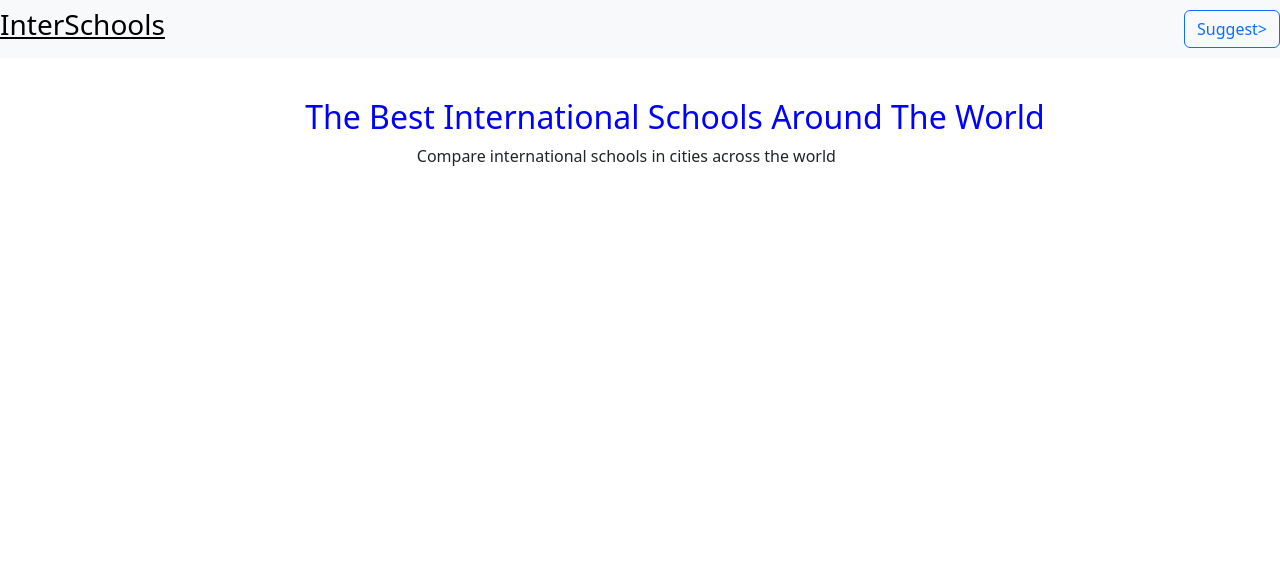
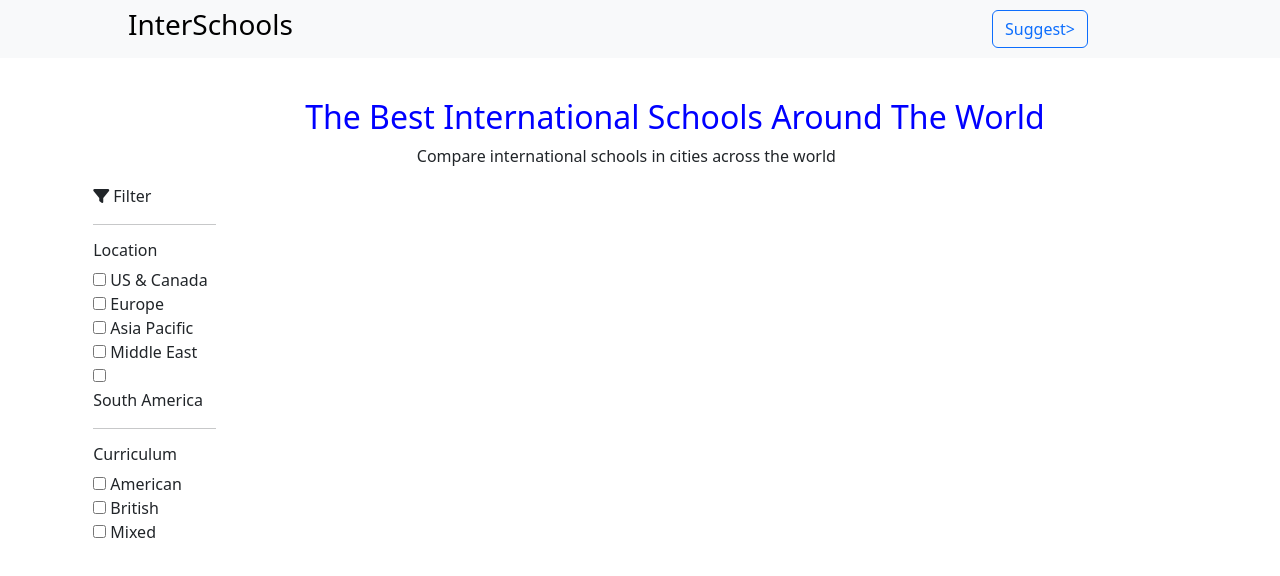
Before and after one commit to JosephNdegwa/interschools, a plain HTML site: page index.html in a window 1280 px wide. Drawn offline with nearby package versions, Linux system fonts and the light colour scheme.

Commit message:
add left filter panel and styling

```diff
--- a/css/style.css
+++ b/css/style.css
@@ -4,6 +4,14 @@
 }
 .Navbar {
     padding-top: 0px;
+    width: 100%;
+}
+.school {
+    padding-left: 10%;
+}
+
+.suggest {
+    padding-right: 15%;
 }
 
 .button-1 {
@@ -20,3 +28,8 @@
     align-items: center;
     margin-left: 30%;
 }
+
+.filter{
+    padding-left: 1%;
+    padding-right: 88%;
+}
--- a/index.html
+++ b/index.html
@@ -6,6 +6,7 @@
     <meta name="viewport" content="width=device-width, initial-scale=1.0">
     <link href="css/style.css" rel="stylesheet" type="text/css">
     <link rel="stylesheet" href="https://cdn.jsdelivr.net/npm/bootstrap@5.2.0/dist/css/bootstrap.min.css" integrity="sha384-gH2yIJqKdNHPEq0n4Mqa/HGKIhSkIHeL5AyhkYV8i59U5AR6csBvApHHNl/vI1Bx" crossorigin="anonymous">
+    <script src="https://kit.fontawesome.com/9a82977ab8.js" crossorigin="anonymous"></script>
     <title>InterSchools</title>
 </head>
 
@@ -14,10 +15,10 @@
     <!--Navbar-->
     <div class="Navbar">
         <nav class="navbar navbar-light bg-light">
-            <h3>
-                <a href="#" style="color: black;">InterSchools</a>
+            <h3 class="school">
+                <a href="#" style="color: black; text-decoration: none;">InterSchools</a>
             </h3>
-            <div>
+            <div class="suggest">
                 <a href=""><button type="button" class="btn btn-outline-primary">Suggest></button></a>
             </div>
         </nav>
@@ -30,6 +31,32 @@
         <div class="compare">
             <p>Compare international schools in cities across the world</p>
         </div>
+
+        <!-- Filter left content -->
+        <div class="filter">
+            <i class="fa-sharp fa-solid fa-filter"></i> Filter
+            <hr>
+            <h6>Location</h6>
+            <input type="checkbox" name="location1">
+            <label for="location1"> US & Canada</label><br>
+            <input type="checkbox" name="location2">
+            <label for="location2"> Europe</label><br>
+            <input type="checkbox" name="location3">
+            <label for="location3">Asia Pacific</label><br>
+            <input type="checkbox" name="location4">
+            <label for="location4">Middle East</label><br>
+            <input type="checkbox" name="location3">
+            <label for="location3">South America</label><br>
+            <hr>
+            <h6>Curriculum</h6>
+            <input type="checkbox" name="area1">
+            <label for="area1">American</label><br>
+            <input type="checkbox" name="area2">
+            <label for="area2">British</label><br>
+            <input type="checkbox" name="area3">
+            <label for="area3">Mixed</label><br>
+        </div>
+
     </div>
 </body>
 
```
